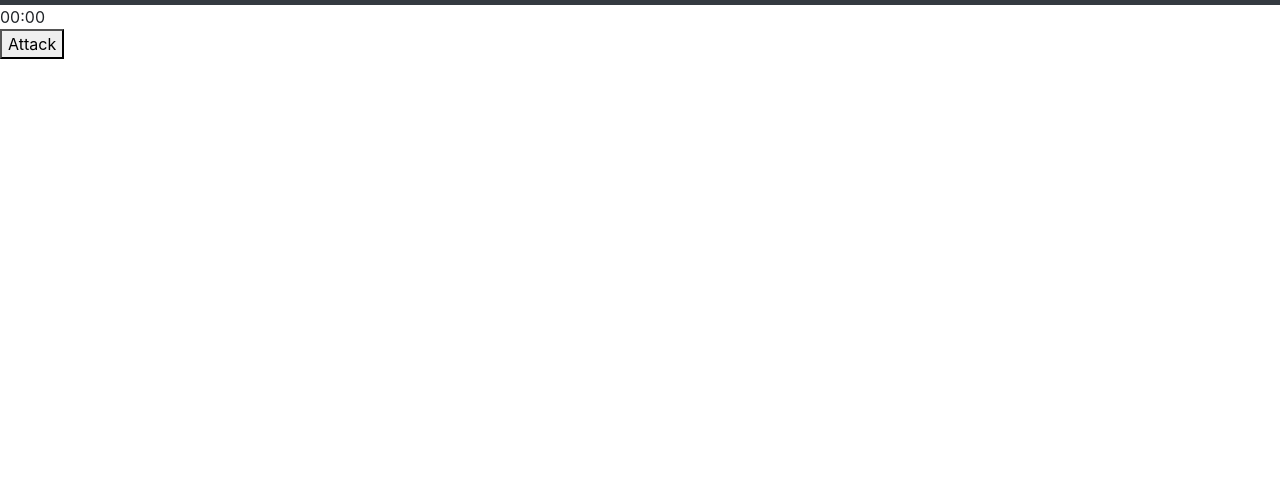
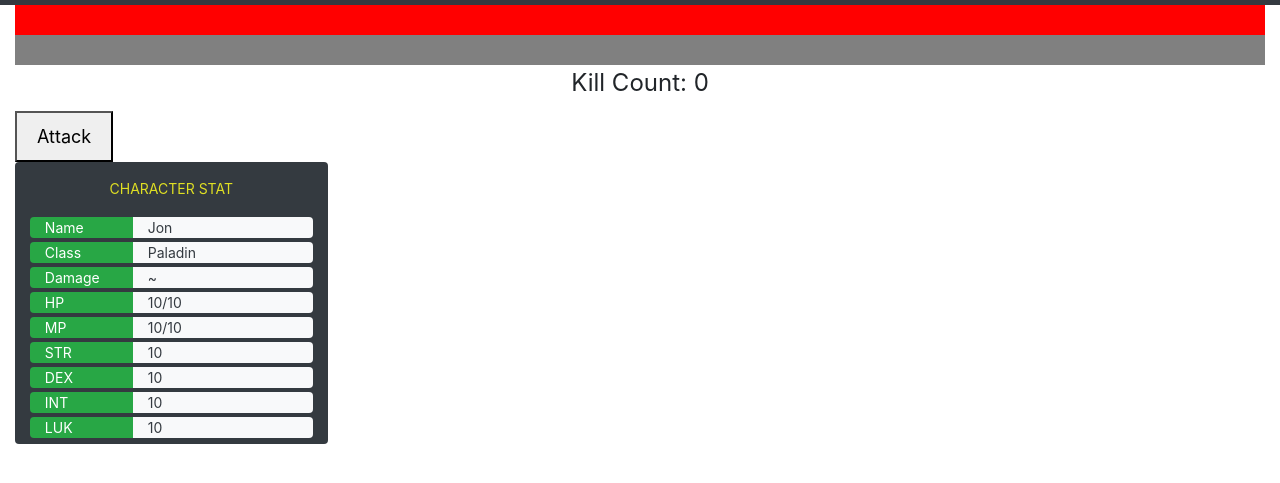
Before and after one commit to jxndela/mapleidle, a plain HTML site: page index.html in a window 1280 px wide. Shown: the part 51-534 px from the top of the page. Drawn offline with nearby package versions, Linux system fonts and the light colour scheme.

Commit message:
6 July Commit

```diff
--- a/css/index.css
+++ b/css/index.css
@@ -1,3 +1,46 @@
-header{
-    font-family:'Times New Roman', Times, serif;
+
+#attackBarContainer {
+    width: 100%;
+    background-color: grey;
 }
+
+#attackBar {
+    width: 0%;
+    height: 30px;
+    background-color: green;
+    transition: width 0.3s ease-in-out;
+}
+
+#enemyHPBar {
+    width: 100%;
+    height: 30px;
+    background-color: red;
+}
+#enemyHPBarContainer {
+    width: 100%;
+    background-color: grey;
+}
+
+#killCount {
+    font-size: 24px;
+    text-align: center;
+    margin-bottom: 10px;
+}
+
+#playerStatsWindow{
+    font-size: 14px;
+}
+
+#playerStatsWindow > p{
+    padding-top: 1rem;
+}
+
+#playerStatsWindow > div{
+    padding: 2px;
+    justify-content: center;
+}
+
+button {
+    padding: 10px 20px;
+    font-size: 18px;
+}
--- a/index.html
+++ b/index.html
@@ -3,15 +3,14 @@
     <meta charset="UTF-8">
     <meta name="viewport" content="width=device-width, initial-scale=1.0">
     <link rel="stylesheet" href="https://maxcdn.bootstrapcdn.com/bootstrap/4.5.2/css/bootstrap.min.css">
-    <link rel="stylesheet" href="css/index.cs">
+    <link rel="stylesheet" href="css/index.css">
     <title>Maplestory Idle</title>
-    <style>
-      /* Add your CSS styles here */
-    </style>
     <script src="js/index.js" ></script>
 </head>
 
+
 <body>
+    <!--Navigation bar-->
     <header>
         <nav class="navbar navbar-expand-lg navbar-dark bg-dark">
           <a class="navbar-brand" href="#">Maplestory Idle</a>
@@ -30,10 +29,71 @@
           </div>
         </nav>
     </header>
-    <div class="game">
-        <div id="timer">00:00</div>
-        <button class ="playerAction">Attack</button>
+
+
+    <!--Main Website-->
+    <div class="container-fluid">
+
+        <!--Enemy Health Bar-->
+        <div id="enemyHPBarContainer">
+            <div id="enemyHPBar"></div>
+        </div>
+
+        <!--Attack progress bar-->
+        <div id="attackBarContainer" >
+            <div id="attackBar"></div>
+        </div>
+
+        <!--Kill Count-->
+        <p id="killCount">Kill Count: 0</p>
+
+        <!--Player actions-->
+        <button id ="attackButton">Attack</button>
+
+        <!--Player stats-->
+        <div id="playerStatsWindow" class="col-3 bg-dark rounded" style="color:white">
+            <p class="text-center" style="color:rgb(223, 223, 35)">CHARACTER STAT</p>
+
+            <div class="row " id ="statName">
+                <div class="col-4 rounded-left bg-success">Name</div>
+                <div class="col-7 rounded-right bg-light text-dark">Jon</div>
+            </div>
+            <div class="row" id ="statClass">
+                <div class="col-4 rounded-left bg-success">Class</div>
+                <div class="col-7 rounded-right bg-light text-dark">Paladin</div>
+            </div>
+            <div class="row" id ="statDamage">
+                <div class="col-4 rounded-left bg-success">Damage</div>
+                <div class="col-7 rounded-right bg-light text-dark">~</div>
+            </div>
+            <div class="row" id ="statMP">
+                <div class="col-4 rounded-left bg-success">HP</div>
+                <div class="col-7 rounded-right bg-light text-dark">10/10</div>
+            </div>
+            <div class="row" id ="statMP">
+                <div class="col-4 rounded-left bg-success">MP</div>
+                <div class="col-7 rounded-right bg-light text-dark">10/10</div>
+            </div>
+            <div class="row" id ="statSTR">
+                <div class="col-4 rounded-left bg-success">STR</div>
+                <div class="col-7 rounded-right bg-light text-dark">10</div>
+            </div>
+            <div class="row" id ="statDEX">
+                <div class="col-4 rounded-left bg-success">DEX</div>
+                <div class="col-7 rounded-right bg-light text-dark">10</div>
+            </div>
+            <div class="row" id ="statINT">
+                <div class="col-4 rounded-left bg-success">INT</div>
+                <div class="col-7 rounded-right bg-light text-dark">10</div>
+            </div>
+            <div class="row" id ="statLUK">
+                <div class="col-4 rounded-left bg-success">LUK</div>
+                <div class="col-7 rounded-right bg-light text-dark">10</div>
+            </div>
+            <div></div>
+        </div>
     </div>
+
 </body>
 
 </html>
--- a/js/index.js
+++ b/js/index.js
@@ -0,0 +1,28 @@
+const attackButton = document.getElementById('attackButton');
+const attackBar = document.getElementById('attackBar');
+const killCountElement = document.getElementById('killCount');
+
+let attackProgress = 0;
+let killCount = 0;
+
+attackButton.addEventListener('click', () => {
+    if (attackProgress !== 0 )
+    {
+        return; // Prevent multiple attacks before completion
+    }
+
+    attackProgress = 0;
+    attackBar.style.width = '0%';
+
+    const interval = setInterval(() =>{
+        if (attackProgress >= 100){
+            clearInterval(interval);
+            killCount++;
+            killCountElement.textContent = 'Kill Count: ${killCount}';
+            return;
+        }
+
+        progress++;
+        loadingBar.style.width = '${progress}%';
+    }, 100);
+});
```
Also changed, not shown: assets/test.gif (added), js/gameLogic.js (added).
